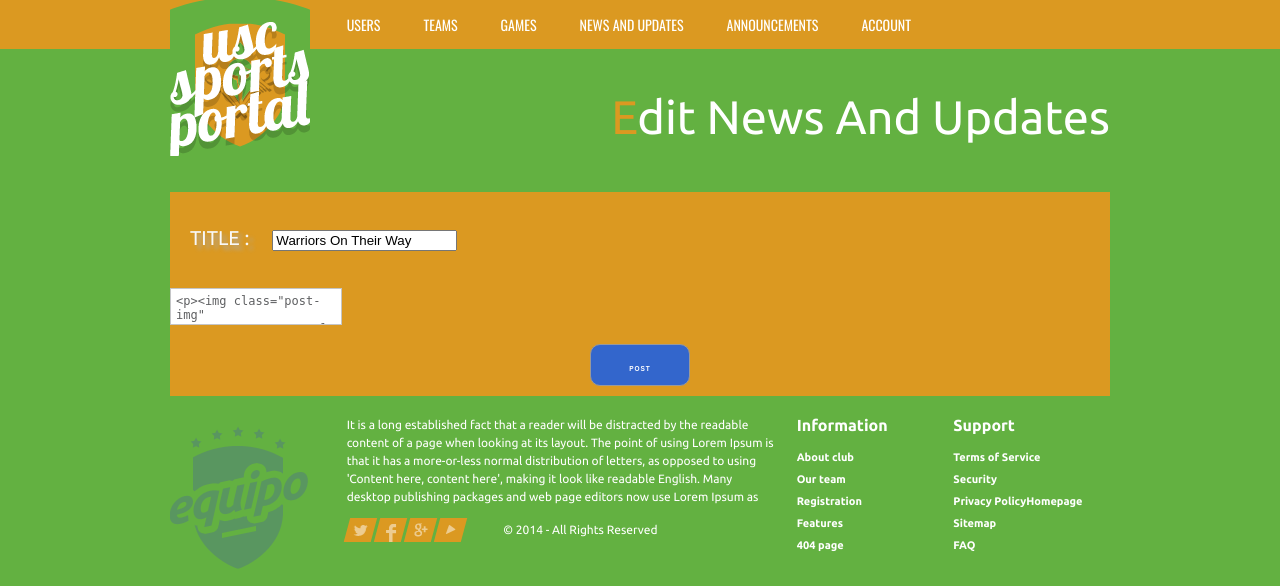
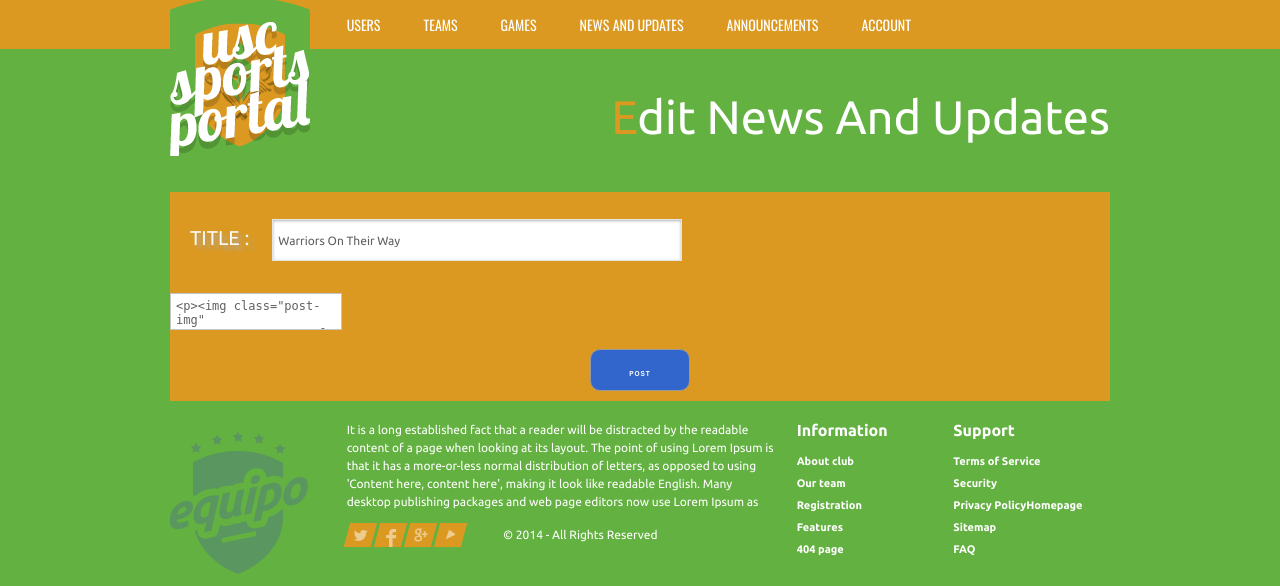
Before and after one commit to marvinzamoras/uscsportsportal, a CodeIgniter app: page /uscsportsportal/news_admin/edit/warriors-on-their-way in a window 1280 px wide. Shown: the top 586 px of the page. Run offline with CodeIgniter, Linux system fonts and the light colour scheme; the visitor is signed in with stand-in values (Sample User, id 1); data comes from the database, SQL or seed files in the repository; some libraries are stand-ins or nearby versions.

Commit message:
added alji

```diff
--- a/application/views/admin/news_edit.php
+++ b/application/views/admin/news_edit.php
@@ -18,7 +18,7 @@
 
 							<br/>
 						    <label for="title">TITLE :</label>
-						    <input type="input" name="news_title" value = "<?php echo $news_item['news_title'];?>" /><br />
+						    <input type="text" name="news_title" value = "<?php echo $news_item['news_title'];?>" size="50" placeholder=":focus" class="focus"/><br/>
 						    <br/>
 						    <br/>
 							<textarea name="news_content" class= "textarea" id = "mytextarea"><?php echo $news_item['news_content'];?></textarea><br/></br>
```
Also changed, not shown: 1 other file.
